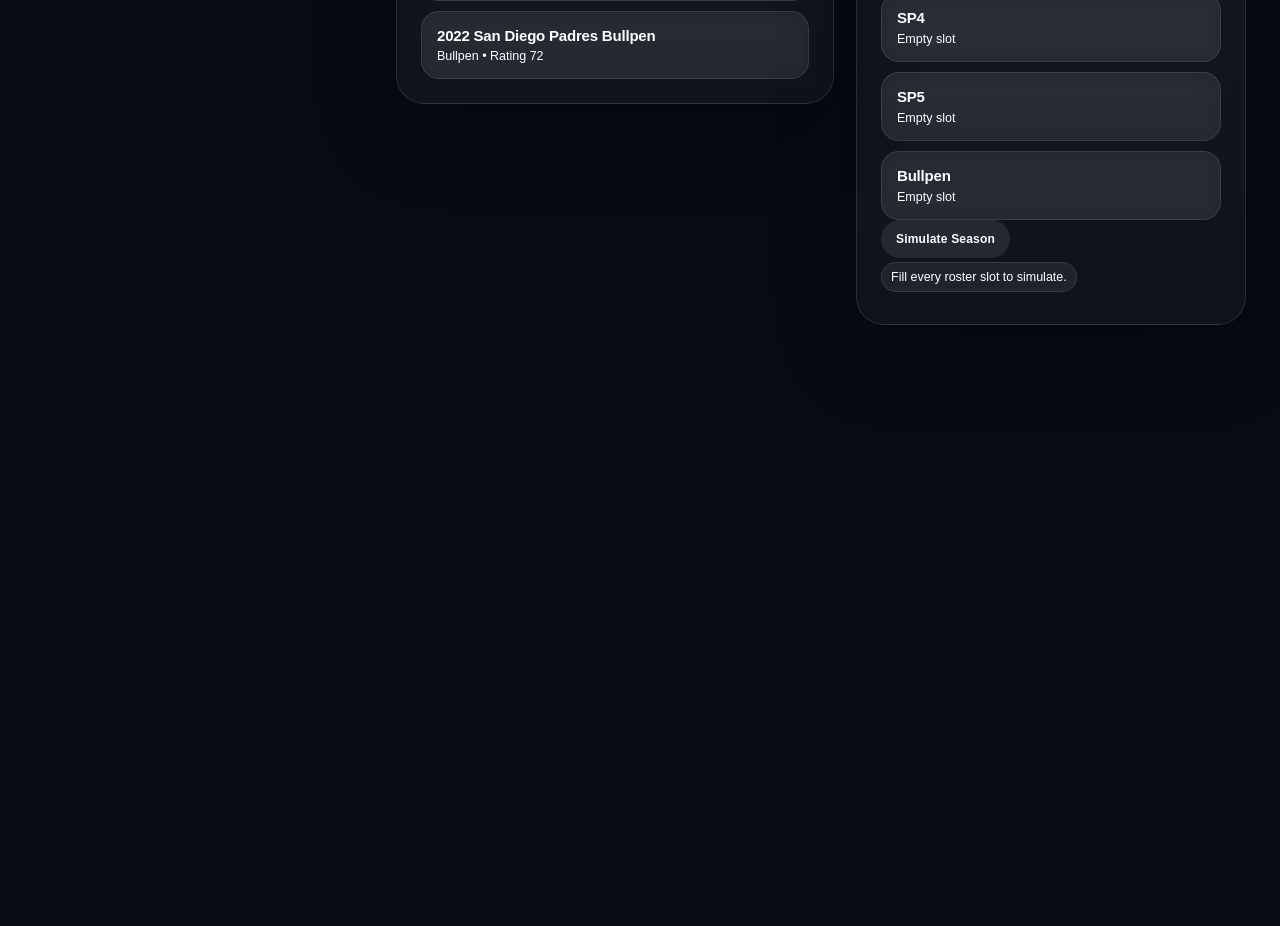
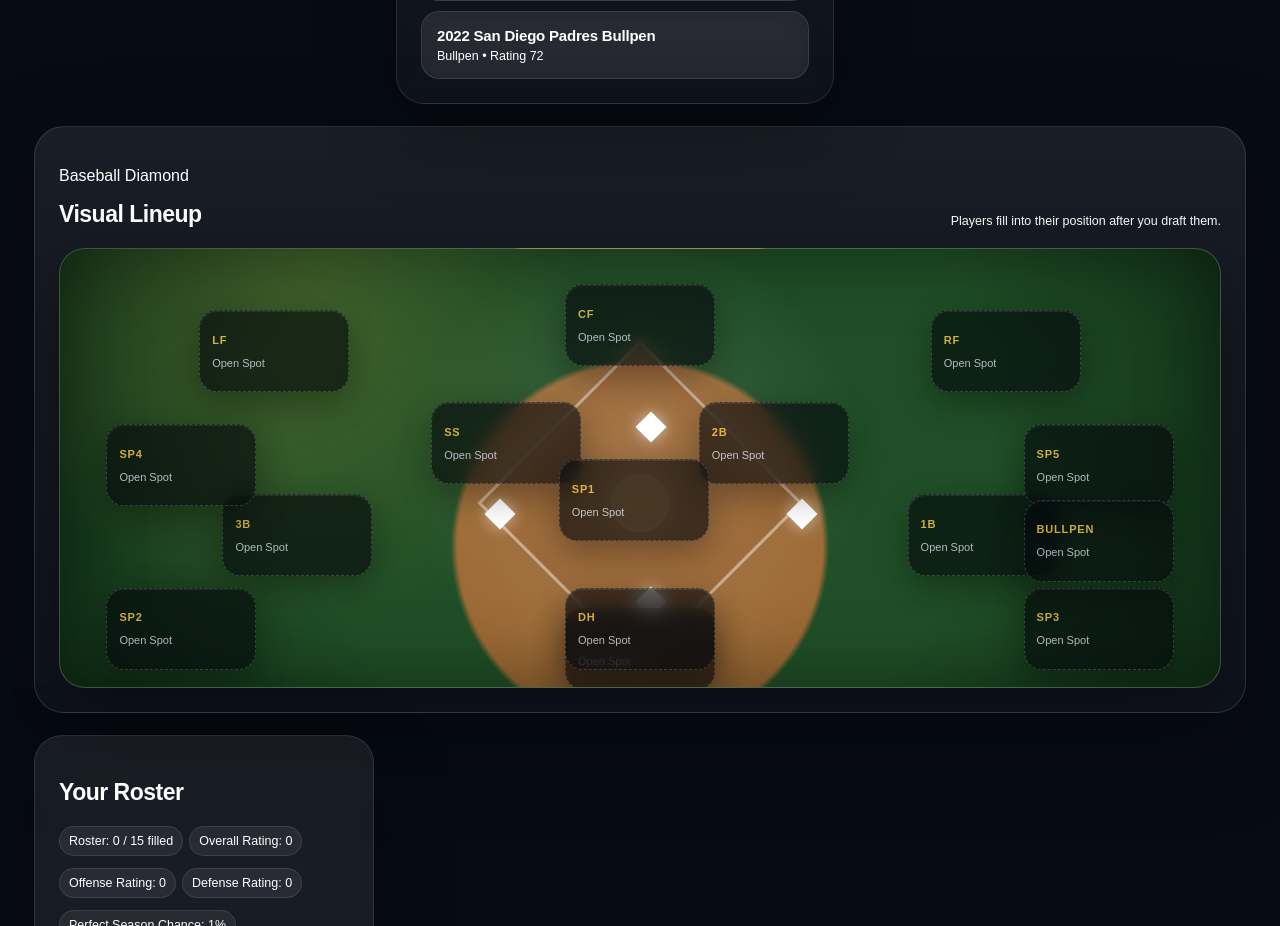
Before and after one commit to adam5griffin/the-perfect-season-v2, a Next.js app: page /play/mlb in a window 1280 px wide. Shown: the part 1580-2506 px from the top of the page. Before the commit the page ends 1939 px from the top, so only its background shows below. Built offline with nearby package versions, Linux system fonts and the light colour scheme.

Commit message:
Update page.tsx

```diff
--- a/app/play/[sport]/page.tsx
+++ b/app/play/[sport]/page.tsx
@@ -3,6 +3,7 @@
 import React, { useState } from 'react';
 import { useParams } from 'next/navigation';
 import Nav from '../../../components/Nav';
+import SportSurface from '../../../components/SportSurface';
 import { getTeamColors } from '../../../lib/teamColors';
 import { getTeamWordmark } from '../../../lib/teamFonts';
 import {
@@ -102,9 +103,7 @@
 }
 
 function calculateAverageRating(players: Player[]) {
-  if (players.length === 0) {
-    return 0;
-  }
+  if (players.length === 0) return 0;
 
   const total = players.reduce((sum, player) => sum + player.rating, 0);
   return Math.round(total / players.length);
@@ -249,6 +248,7 @@
 
   const [mode, setMode] = useState<'casual' | 'ultimate'>('casual');
   const [reSpins, setReSpins] = useState<number>(sport.reSpins);
+
   const [finalRecord, setFinalRecord] = useState<string | null>(null);
   const [finalRating, setFinalRating] = useState<number | null>(null);
   const [finalOffenseRating, setFinalOffenseRating] = useState<number | null>(
@@ -542,6 +542,12 @@
           </div>
         </div>
 
+        <SportSurface
+          sportKey={sportKey}
+          roster={sport.roster}
+          userRoster={userRoster}
+        />
+
         <div className="card">
           <h2>Your Roster</h2>
 
```
